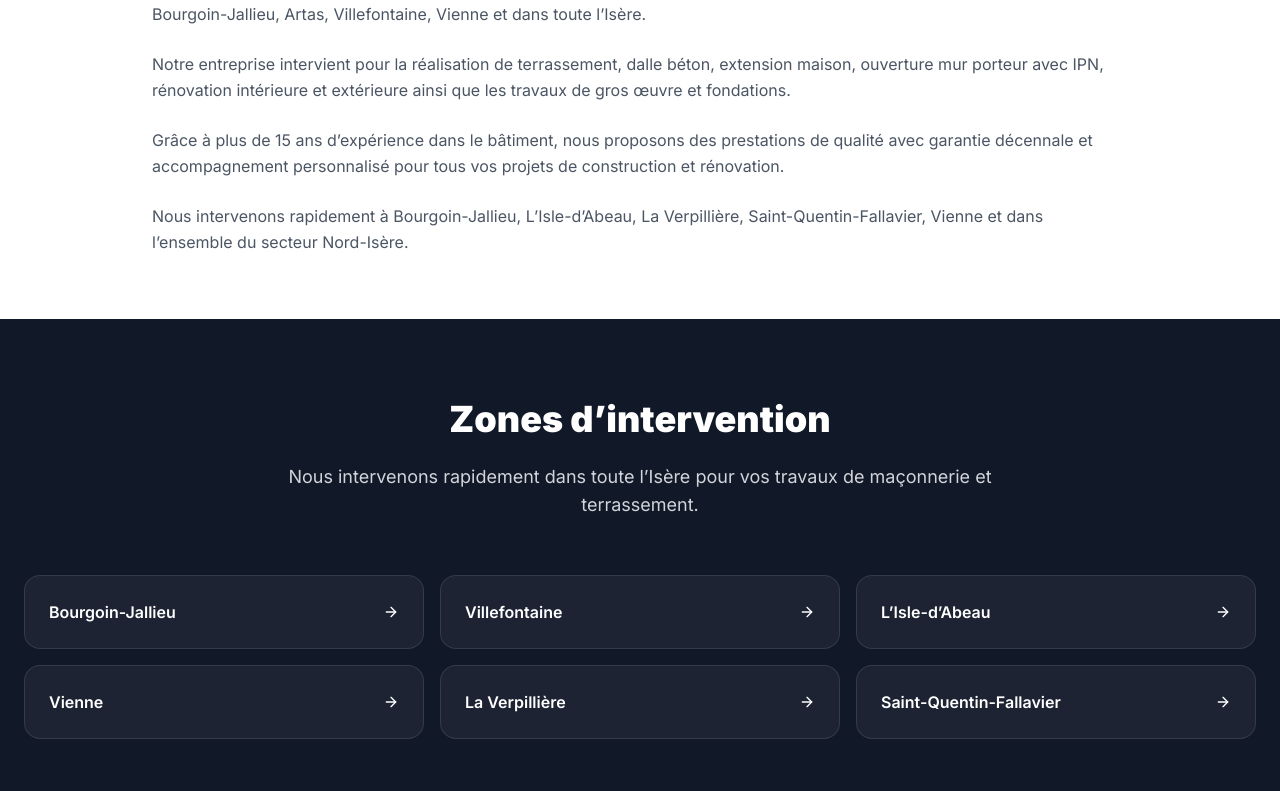
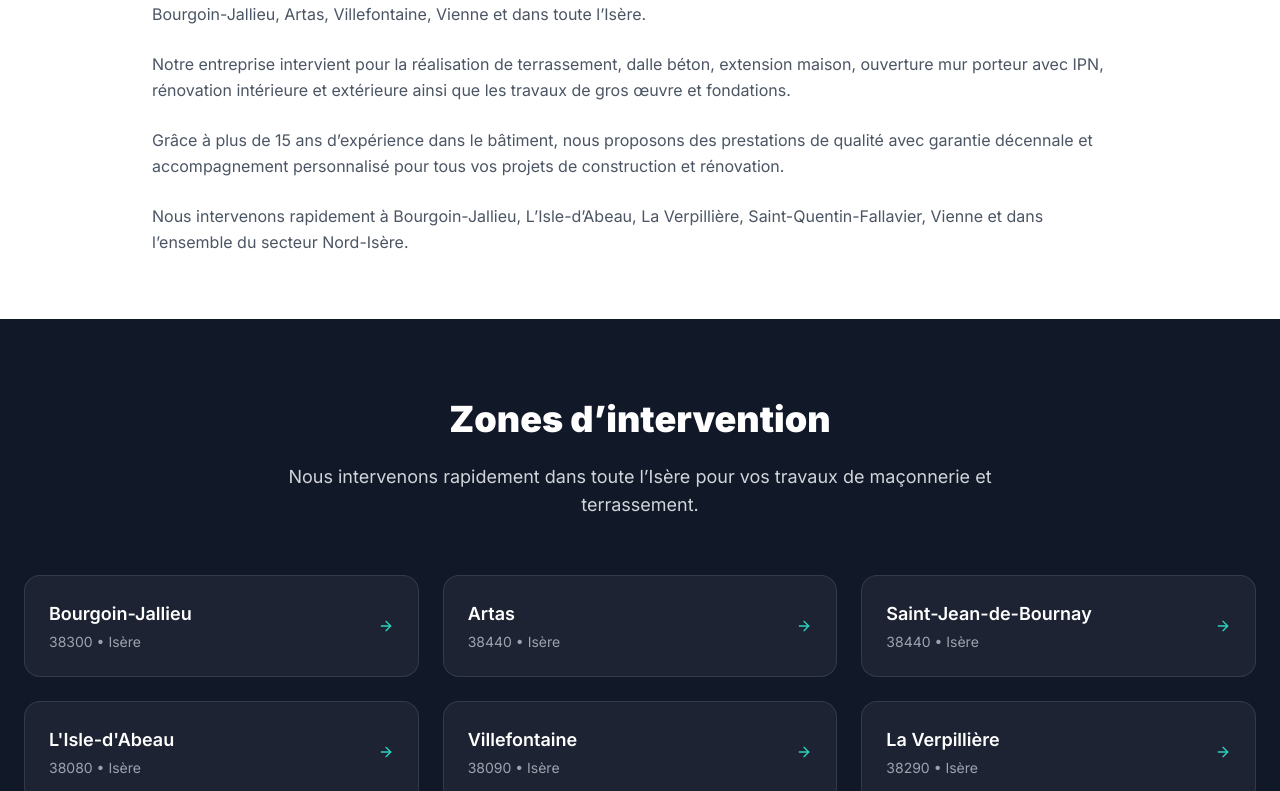
Before and after one commit to christophe-mabilon/dz-next.js, a Next.js app: page / in a window 1280 px wide. Shown: the part 5225-6016 px from the top of the page. Built offline with nearby package versions, Linux system fonts and the light colour scheme.

Commit message:
fix cities and img

```diff
--- a/app/page.tsx
+++ b/app/page.tsx
@@ -1,5 +1,5 @@
 // app/page.tsx
-
+import { cities } from "@/data/cities";
 import Image from "next/image";
 import Link from "next/link";
 import {
@@ -73,15 +73,6 @@ const services = [
       "Rénovation intérieure et extérieure pour particuliers et professionnels.",
     href: "/services/renovation",
   },
-];
-
-const cities = [
-  "Bourgoin-Jallieu",
-  "Villefontaine",
-  "L’Isle-d’Abeau",
-  "Vienne",
-  "La Verpillière",
-  "Saint-Quentin-Fallavier",
 ];
 
 export default function HomePage() {
@@ -368,19 +359,19 @@ export default function HomePage() {
           <div className="grid gap-8 md:grid-cols-3">
             {[
               {
-                image: "/assets/img/realisation-1.webp",
+                image: "/assets/img/extention_maison.webp",
                 alt: "Travaux de maçonnerie en parpaing à Bourgoin-Jallieu",
                 title: "Maçonnerie générale",
                 desc: "Construction en parpaing et travaux de gros œuvre à Bourgoin-Jallieu.",
               },
               {
-                image: "/assets/img/realisation-2.webp",
+                image: "/assets/img/piscine-beton.webp",
                 alt: "Construction de piscine béton en Isère",
                 title: "Piscine béton",
                 desc: "Construction et maçonnerie de piscine béton pour aménagement extérieur.",
               },
               {
-                image: "/assets/img/realisation-3.webp",
+                image: "/assets/img/realisation-muret.webp",
                 alt: "Construction de muret et clôture en Isère",
                 title: "Muret & clôture",
                 desc: "Création de murets et aménagement extérieur en Isère.",
@@ -557,17 +548,25 @@ export default function HomePage() {
             </p>
           </div>
 
-          <div className="grid gap-4 md:grid-cols-3">
+          <div className="grid gap-6 md:grid-cols-2 xl:grid-cols-3">
             {cities.map((city) => (
               <Link
-                key={city}
-                href={`/villes/${city.toLowerCase().replace(/ /g, "-")}`}
+                key={city.id}
+                href={`/villes/${city.slug}`}
                 className="rounded-2xl border border-white/10 bg-white/5 p-6 transition hover:border-primary-500 hover:bg-white/10"
               >
                 <div className="flex items-center justify-between">
-                  <span className="font-semibold">{city}</span>
+                  <div>
+                    <span className="block text-lg font-semibold text-white">
+                      {city.name}
+                    </span>
 
-                  <ArrowRight className="h-4 w-4" />
+                    <span className="mt-1 block text-sm text-gray-400">
+                      {city.zipCode} • {city.region}
+                    </span>
+                  </div>
+
+                  <ArrowRight className="h-4 w-4 text-primary-400" />
                 </div>
               </Link>
             ))}
--- a/data/cities.ts
+++ b/data/cities.ts
@@ -8,64 +8,80 @@ export const cities: City[] = [
     zipCode: "38300",
     region: "Isère",
     description:
-      "Maçon à Bourgoin-Jallieu (38300) pour tous vos travaux de maçonnerie générale, rénovation et terrassement.",
+      "Entreprise de maçonnerie à Bourgoin-Jallieu (38300) spécialisée en maçonnerie générale, rénovation, terrassement, dalle béton et extension maison.",
     keywords: [
       "maçon Bourgoin-Jallieu",
-      "maçonnerie 38300",
-      "devis gratuit Bourgoin",
+      "entreprise maçonnerie Bourgoin-Jallieu",
+      "terrassement Bourgoin-Jallieu",
+      "dalle béton Bourgoin",
+      "devis maçon Bourgoin-Jallieu",
     ],
   },
   {
     id: "2",
-    slug: "Saint-Jean-de-Bournay",
+    slug: "artas",
+    name: "Artas",
+    zipCode: "38440",
+    region: "Isère",
+    description:
+      "Entreprise de maçonnerie à Artas (38440) pour construction, rénovation, terrassement et travaux de maçonnerie générale.",
+    keywords: [
+      "maçon Artas",
+      "maçonnerie Artas",
+      "terrassement Artas",
+      "rénovation maison Artas",
+      "devis maçon Artas",
+    ],
+  },
+  {
+    id: "3",
+    slug: "saint-jean-de-bournay",
     name: "Saint-Jean-de-Bournay",
     zipCode: "38440",
     region: "Isère",
     description:
-      "Maçon à Saint-Jean-de-Bournay (38440), expert en maçonnerie générale et rénovation de bâtiments.",
+      "Maçon à Saint-Jean-de-Bournay (38440) pour travaux de maçonnerie générale, rénovation, terrassement et aménagement extérieur.",
     keywords: [
       "maçon Saint-Jean-de-Bournay",
       "maçonnerie 38440",
-      "devis gratuit Saint-Jean-de-Bournay",
+      "terrassement Saint-Jean-de-Bournay",
+      "rénovation maison Saint-Jean-de-Bournay",
+      "devis maçon Saint-Jean-de-Bournay",
     ],
   },
+
   {
-    id: "3",
-    slug: "lisle-dabeau",
+    id: "4",
+    slug: "l-isle-d-abeau",
     name: "L'Isle-d'Abeau",
     zipCode: "38080",
     region: "Isère",
     description:
-      "Maçon à L'Isle-d'Abeau (38080) pour rénovation, extension et construction maçonnerie.",
+      "Entreprise de maçonnerie à L'Isle-d'Abeau (38080) pour rénovation, extension maison, dalle béton et travaux de gros œuvre.",
     keywords: [
       "maçon L'Isle-d'Abeau",
       "maçonnerie 38080",
-      "devis gratuit L'Isle-d'Abeau",
+      "extension maison L'Isle-d'Abeau",
+      "dalle béton L'Isle-d'Abeau",
+      "devis maçon L'Isle-d'Abeau",
     ],
   },
+
   {
-    id: "4",
+    id: "5",
     slug: "villefontaine",
     name: "Villefontaine",
     zipCode: "38090",
     region: "Isère",
     description:
-      "Maçon à Villefontaine (38090) - Services complètes en maçonnerie générale et terrassement.",
+      "Maçon à Villefontaine (38090) spécialisé en maçonnerie générale, terrassement, rénovation et construction de murs extérieurs.",
     keywords: [
       "maçon Villefontaine",
       "maçonnerie 38090",
-      "devis gratuit Villefontaine",
+      "terrassement Villefontaine",
+      "mur extérieur Villefontaine",
+      "devis maçon Villefontaine",
     ],
-  },
-  {
-    id: "5",
-    slug: "artas",
-    name: "Artas",
-    zipCode: "38170",
-    region: "Isère",
-    description:
-      "Maçon à Artas (38170) - Construction, rénovation et terrassement maçonnerie générale.",
-    keywords: ["maçon Artas", "maçonnerie 38170", "devis gratuit Artas"],
   },
   {
     id: "6",
@@ -74,11 +90,61 @@ export const cities: City[] = [
     zipCode: "38290",
     region: "Isère",
     description:
-      "Maçon à La Verpillière (38290) pour vos travaux de maçonnerie générale et rénovation.",
+      "Maçon à La Verpillière (38290) pour travaux de maçonnerie générale, rénovation et aménagement extérieur.",
     keywords: [
       "maçon La Verpillière",
       "maçonnerie 38290",
-      "devis gratuit La Verpillière",
+      "rénovation La Verpillière",
+      "terrassement La Verpillière",
+      "devis maçon La Verpillière",
+    ],
+  },
+  {
+    id: "7",
+    slug: "la-tour-du-pin",
+    name: "La Tour-du-Pin",
+    zipCode: "38110",
+    region: "Isère",
+    description:
+      "Entreprise de maçonnerie à La Tour-du-Pin (38110) spécialisée en maçonnerie générale, rénovation, terrassement et dalle béton.",
+    keywords: [
+      "maçon La Tour-du-Pin",
+      "maçonnerie 38110",
+      "terrassement La Tour-du-Pin",
+      "dalle béton La Tour-du-Pin",
+      "devis maçon La Tour-du-Pin",
+    ],
+  },
+  {
+    id: "8",
+    slug: "vienne",
+    name: "Vienne",
+    zipCode: "38200",
+    region: "Isère",
+    description:
+      "Entreprise de maçonnerie à Vienne (38200) pour travaux de maçonnerie générale, rénovation, terrassement, extension maison et dalle béton.",
+    keywords: [
+      "maçon Vienne",
+      "maçonnerie 38200",
+      "terrassement Vienne",
+      "rénovation maison Vienne",
+      "devis maçon Vienne",
+    ],
+  },
+  {
+    id: "9",
+    slug: "saint-quentin-fallavier",
+    name: "Saint-Quentin-Fallavier",
+    zipCode: "38070",
+    region: "Isère",
+    description:
+      "Entreprise de maçonnerie à Saint-Quentin-Fallavier (38070) spécialisée en maçonnerie générale, rénovation, terrassement et aménagement extérieur.",
+    keywords: [
+      "maçon Saint-Quentin-Fallavier",
+      "maçonnerie 38070",
+      "terrassement Saint-Quentin-Fallavier",
+      "rénovation maison Saint-Quentin-Fallavier",
+      "devis maçon Saint-Quentin-Fallavier",
     ],
   },
 ];
```
Also changed, not shown: public/assets/img/extention_maison.webp (renamed from public/assets/img/realisation-1.webp), public/assets/img/piscine-beton.webp (renamed from public/assets/img/realisation-2.webp).
